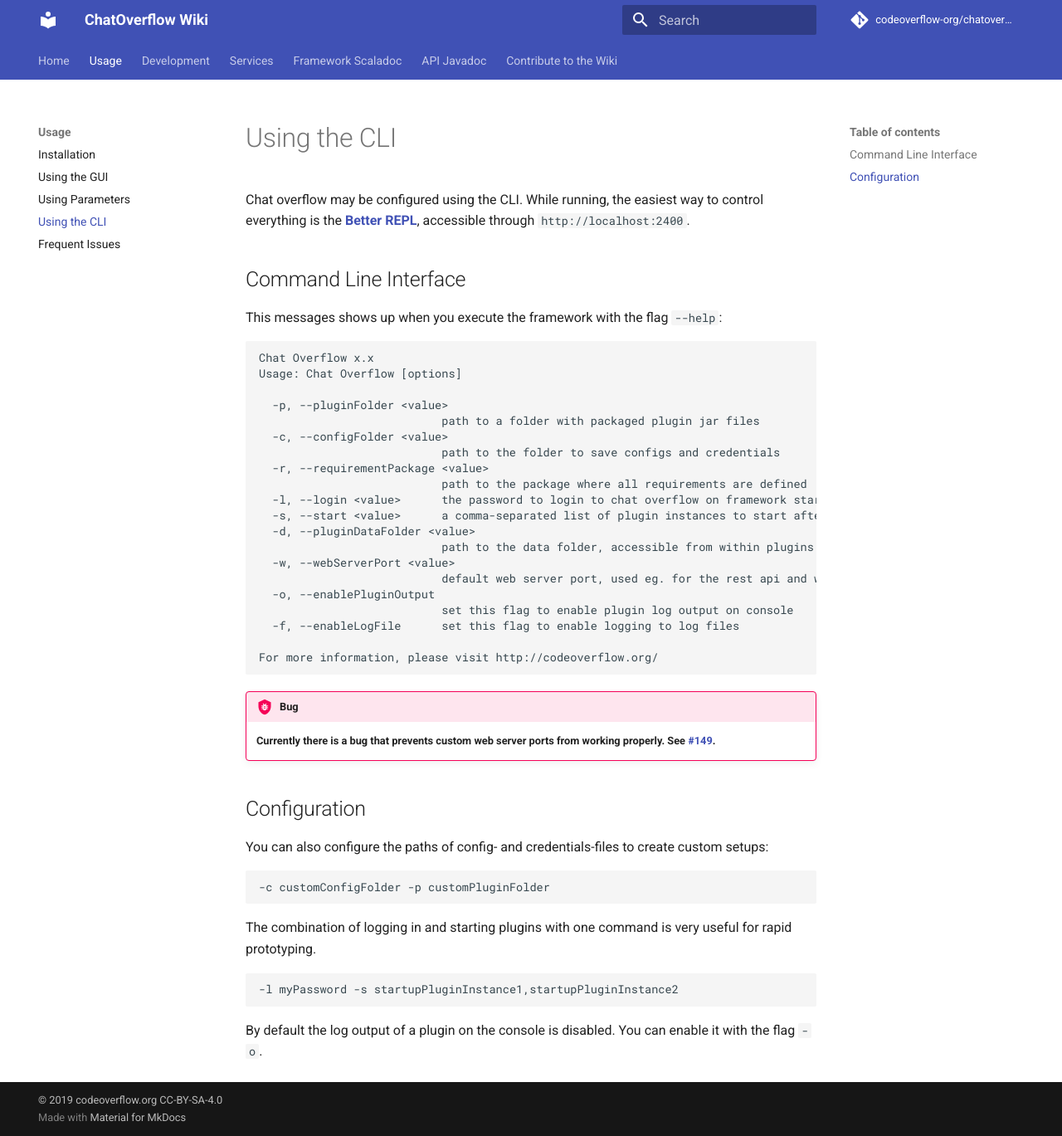
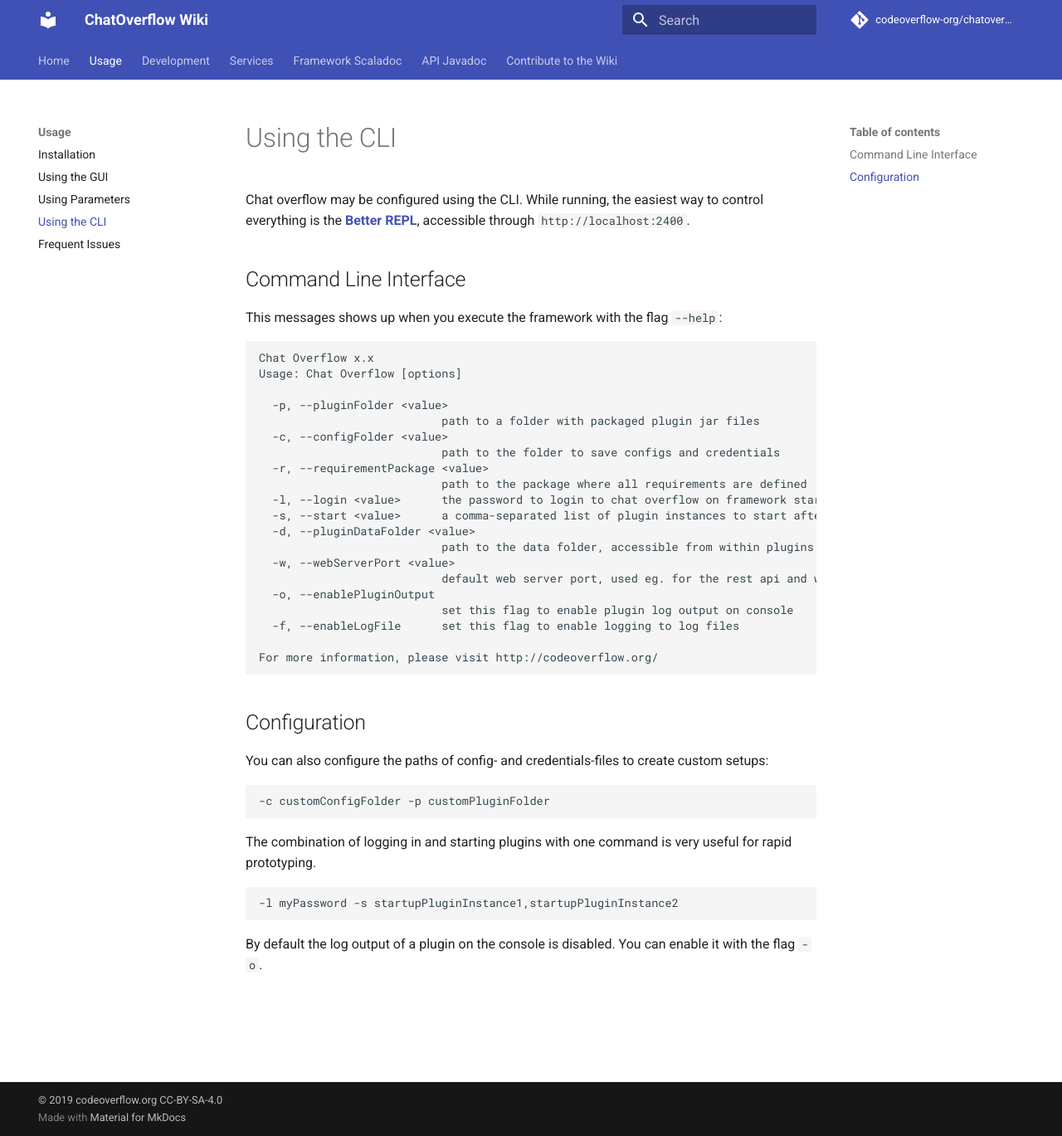
Before and after one commit to codeoverflow-org/chatoverflow-wiki, an MkDocs documentation site: the page built from docs/usage/Using-the-CLI.md, in a window 1280 px wide and 1369 px high. Shown: the whole window at 83% size. Built offline with MkDocs 1.6.1 and Material for MkDocs 9.7.7, drawn with Linux system fonts in a browser that asks for light colours; comment, search, counter and statistics services are not loaded.

Commit message:
Revert "Add warning for custom web server ports"
This reverts commit 98ecaec72682d8c45d94165bcaa1bf8e84d35d4c because
https://github.com/codeoverflow-org/chatoverflow/issues/149 is now fixed.

````diff
--- a/docs/usage/Using-the-CLI.md
+++ b/docs/usage/Using-the-CLI.md
@@ -27,10 +27,6 @@ Usage: Chat Overflow [options]
 For more information, please visit http://codeoverflow.org/
 ```
 
-!!! bug
-    **Currently there is a bug that prevents custom web server ports from working properly.**
-    **See [#149](https://github.com/codeoverflow-org/chatoverflow/issues/149).**
-
 ## Configuration
 
 You can also configure the paths of config- and credentials-files to create custom setups:
````
